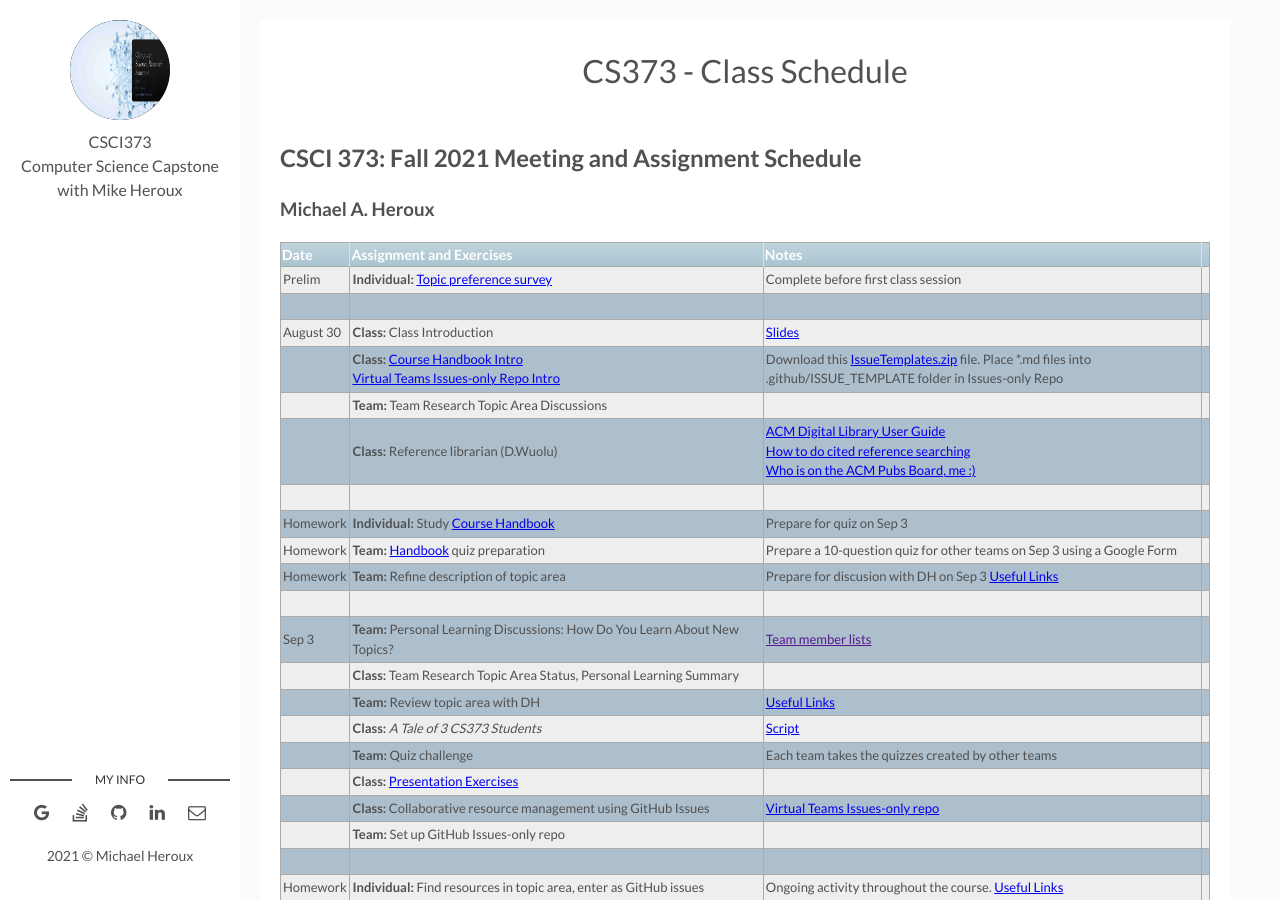
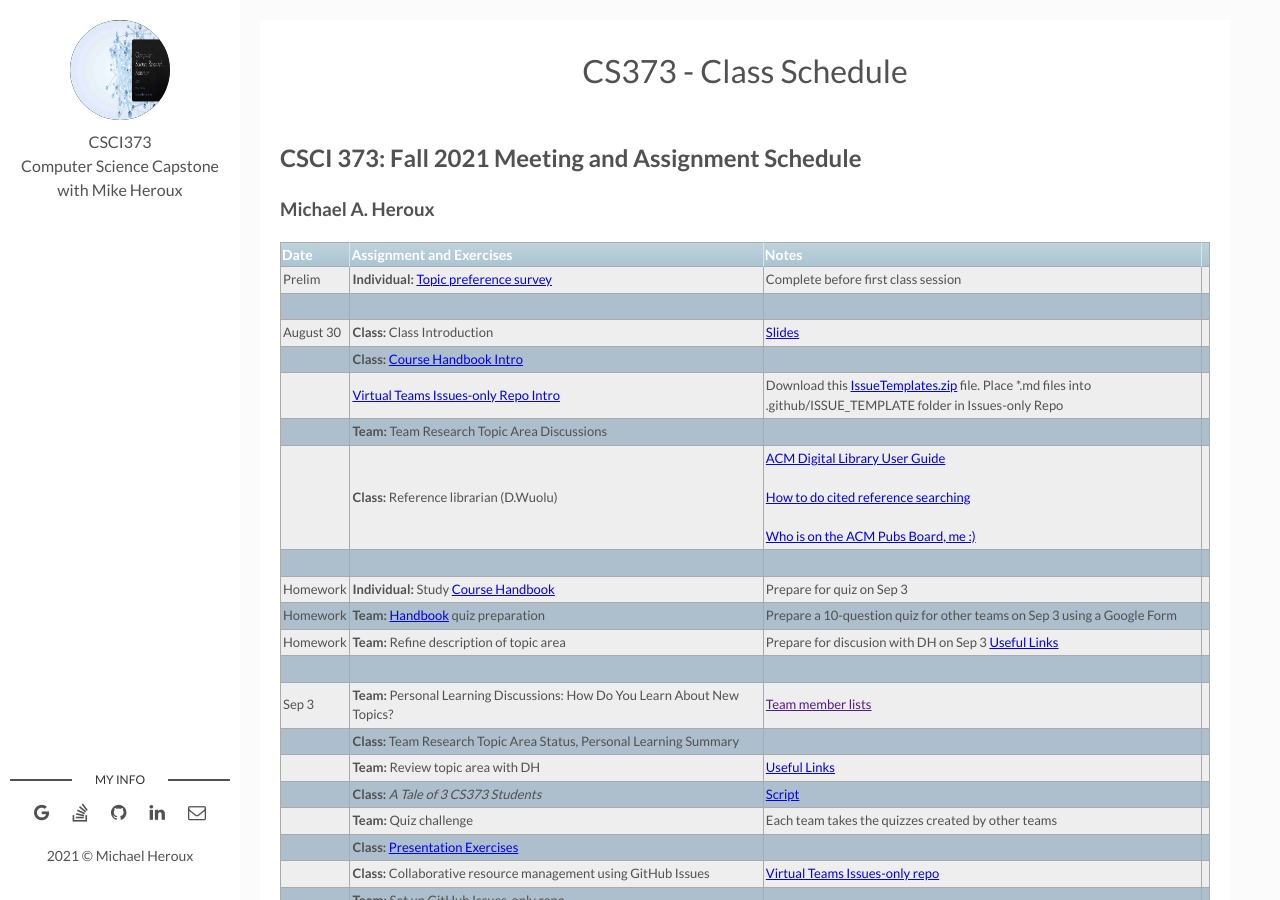
Before and after one commit to maherou/Teaching, a Jekyll site: the page built from files/CS373/2021-Fall-Class-Meeting-Schedule.md, in a window 1280 px wide and 900 px high. Built offline with Jekyll 4.4.1, drawn with Linux system fonts in a browser that asks for light colours.

Commit message:
Fix errors

```diff
--- a/files/CS373/2021-Fall-Class-Meeting-Schedule.md
+++ b/files/CS373/2021-Fall-Class-Meeting-Schedule.md
@@ -15,9 +15,10 @@ location: "Collegeville, MN, USA"
 | Prelim | **Individual:** [Topic preference survey](https://forms.gle/XY282yykZXa8Dzx7A) | Complete before first class session |
 | | |
 | August 30| **Class:** Class Introduction | [Slides](../IntroToCompSciResearch.pdf) |
-| | **Class:** [Course Handbook Intro](../CSCI373CourseHandbookLatestEdition.pdf) <br> [Virtual Teams Issues-only Repo Intro](https://github.com/Collegeville/VirtualTeams/issues)| Download this [IssueTemplates.zip](../IssueTemplates.zip) file.  Place *.md files into .github/ISSUE_TEMPLATE folder in Issues-only Repo|
+| | **Class:** [Course Handbook Intro](../CSCI373CourseHandbookLatestEdition.pdf) | |
+| | [Virtual Teams Issues-only Repo Intro](https://github.com/Collegeville/VirtualTeams/issues)| Download this [IssueTemplates.zip](../IssueTemplates.zip) file.  Place *.md files into .github/ISSUE_TEMPLATE folder in Issues-only Repo|
 || **Team:** Team Research Topic Area Discussions | |
-|| **Class:** Reference librarian (D.Wuolu) | [ACM Digital Library User Guide](https://libraries.acm.org/binaries/content/assets/libraries/acm-digital-library-user-guide.pdf) <br> [How to do cited reference searching](https://clarivate.libguides.com/ld.php?content_id=3588819) <br> [Who is on the ACM Pubs Board, me :)](https://www.acm.org/publications/publications-board-committees)|
+|| **Class:** Reference librarian (D.Wuolu) | [ACM Digital Library User Guide](https://libraries.acm.org/binaries/content/assets/libraries/acm-digital-library-user-guide.pdf) <br> <br> [How to do cited reference searching](https://clarivate.libguides.com/ld.php?content_id=3588819) <br> <br> [Who is on the ACM Pubs Board, me :)](https://www.acm.org/publications/publications-board-committees)|
 | | |
 | Homework | **Individual:** Study [Course Handbook](../CSCI373CourseHandbookLatestEdition.pdf) | Prepare for quiz on Sep 3 |
 | Homework | **Team:** [Handbook](../CSCI373CourseHandbookLatestEdition.pdf) quiz preparation | Prepare a 10-question quiz for other teams on Sep 3 using a Google Form  |
@@ -79,7 +80,7 @@ location: "Collegeville, MN, USA"
 | | |
 | Homework | **Individual:** [Predictions That Work](https://collegeville.github.io/Scribe/PredictionsThatWork/) | Watch the video before Oct 22 class |
 | | |
-| Oct 22 | **Class:** [Tech Writing and Speaking 2.0](./TechWritingSpeaking2.0.pdf)
+| Oct 22 | **Class:** [Tech Writing and Speaking 2.0](./TechWritingSpeaking2.0.pdf) |
 | | **Team:** Complete revised paragraphs from writing exercises| |
 | | **Class:** [AWWE Discussion: Chapter 5](../AWWE-Discussion) | |
 | | |
```
Also changed, not shown: files/CS373/CS373-Links.md (+2 -2 lines).
